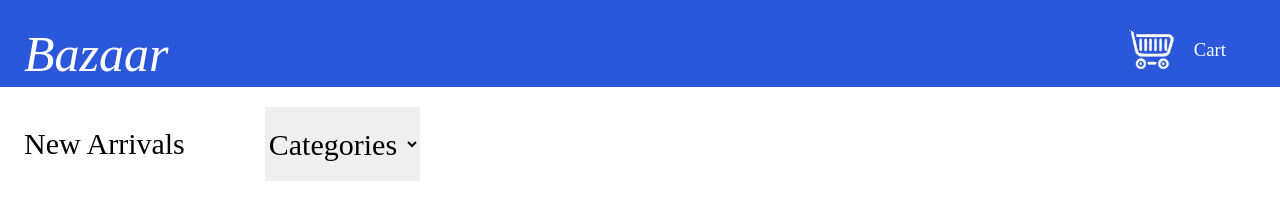
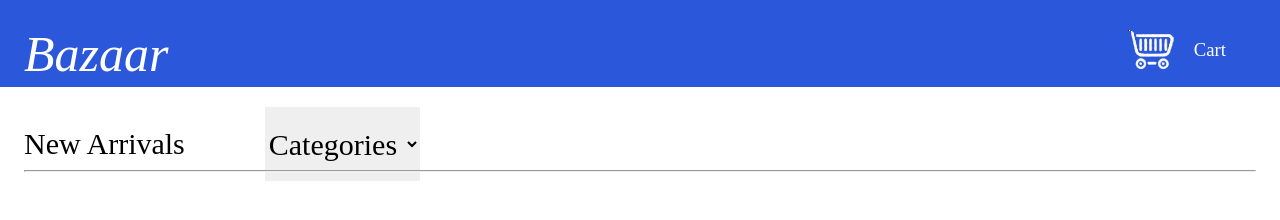
Before and after one commit to NaeemK1188/Bazaar, a website with bundled scripts: page index.html in a window 1280 px wide. Built offline with nearby package versions, Linux system fonts and the light colour scheme; a web font is replaced by a local one.

Commit message:
adding horizontal line

```diff
--- a/css/styles.css
+++ b/css/styles.css
@@ -48,6 +48,12 @@ select {
   font-size: 20px;
 }
 
+hr {
+  position: relative;
+  bottom: 19px;
+}
+
+/* affected on both small and large, but in media screen we can add more properties keeping the one here  */
 .align-contents-small-body {
   display: flex;
   justify-content: space-between;
--- a/index.html
+++ b/index.html
@@ -38,10 +38,13 @@
     <main class="container">
       <div data-view="home-page">
         <!-- row one -->
-        <div class="align-contents-small-body">
+        <!-- align-contents-small-body is adding functionalities to row we can even remove row and
+          use align-contents-small-body as a new row  -->
+        <div class="row align-contents-small-body">
+          <!-- acting as a column half -->
           <h1 class="body-h1">New Arrivals</h1>
-          <!-- <label for="category-select">Categories</label> -->
-          <select name="row categories" id="category-select">
+          <!-- acting as a column half -->
+          <select name="categories" id="category-select">
             <option value="">Categories</option>
             <option value="Jewelry">Jewelry</option>
             <option value="Electronics">Electronics</option>
@@ -50,6 +53,10 @@
           </select>
         </div>
         <!-- row one -->
+        <hr />
+        <div class="row">
+          <div class="column-fifth"></div>
+        </div>
       </div>
     </main>
 
@@ -57,25 +64,3 @@
     <script src="js/main.js"></script>
   </body>
 </html>
-
-<!-- <div class="column-full">
-            <div class="body-header">
-              <h1 class="header-h1">Bazaar</h1>
-              <img class="header-img" src="images/cart-removebg-preview.png" alt="white cart" />
-              <h3 class="header-h4">Cart</h3>
-            </div>
-          </div> -->
-
-<!--
-           <div class="column-third">
-            <h1 class="header-h1">Bazaar</h1>
-          </div>
-          <div class="column-third">
-            <img
-              class="header-img"
-              src="images/cart-removebg-preview.png"
-              alt="white cart" />
-          </div>
-          <div class="column-third">
-            <h3 class="header-h4">Cart</h3>
-          </div> -->
```
